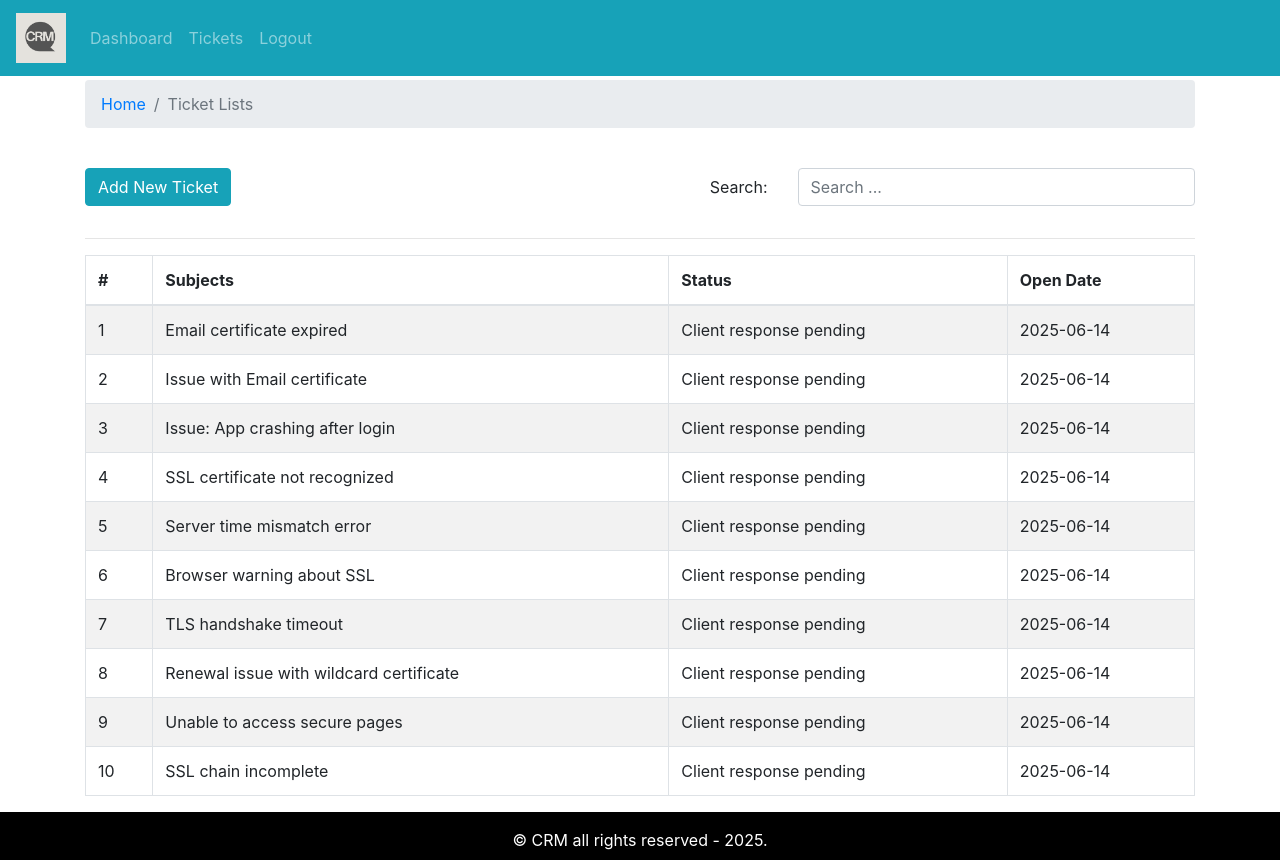
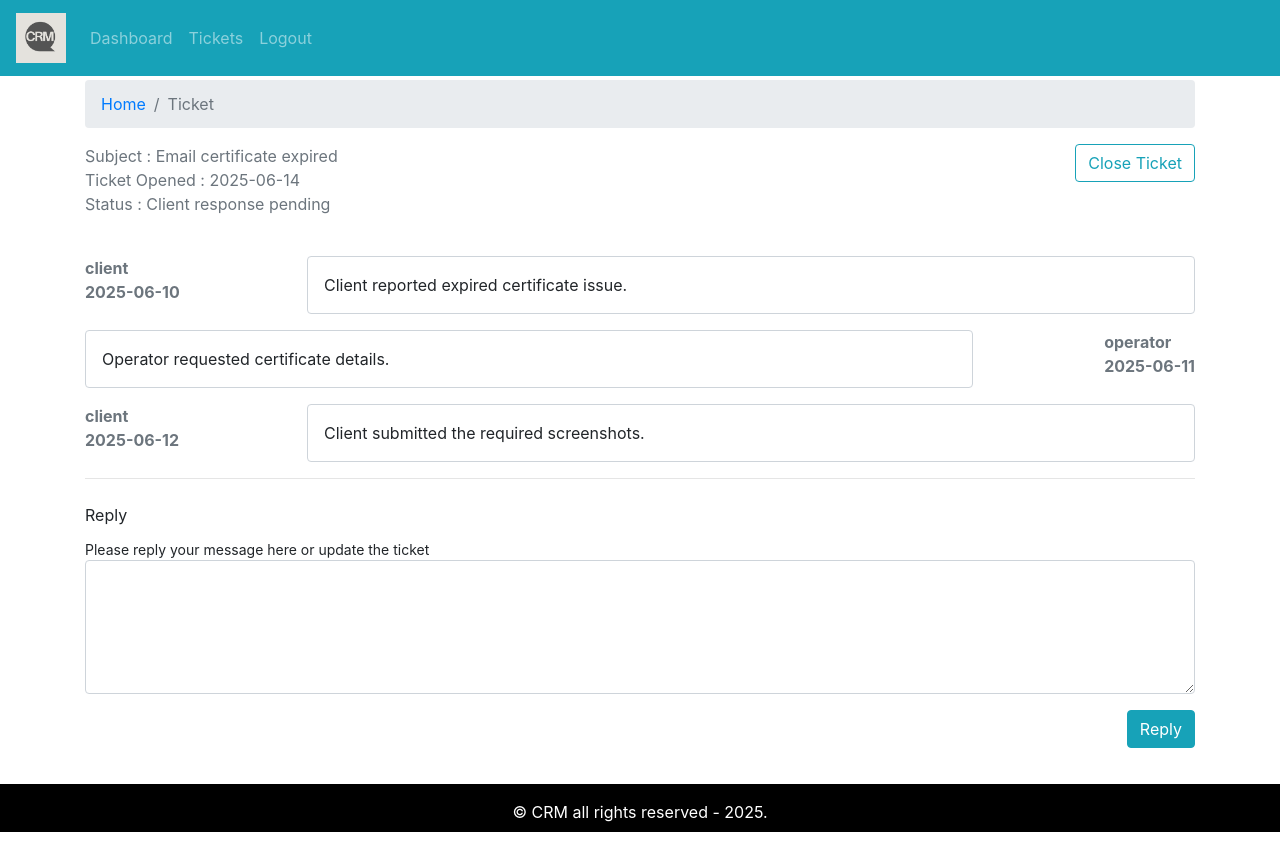
Before and after one commit to AniketKu23/crm-frontend, a React (Create React App) app: page / in a window 1280 px wide. After the commit the page ends 832 px from the top, so only its background shows below. Built offline with nearby package versions, Linux system fonts and the light colour scheme.

Commit message:
ticketPage and Update TicketPage added

```diff
--- a/src/App.js
+++ b/src/App.js
@@ -5,6 +5,7 @@
 import { Dashboard } from './pages/dashboard/DashboardPage';
 import { AddTicket } from './pages/new-ticket/AddTicketPage';
 import { TicketListsPage } from './pages/ticket-list/TicketListsPage';
+import { Ticket } from './pages/ticket/TicketPage';
 
 
 function App() {
@@ -13,7 +14,9 @@
       <DefaultLayout>
         {/* <Dashboard /> */}
         {/* <AddTicket /> */}
-        <TicketListsPage />
+        {/* <TicketListsPage /> */}
+        <Ticket />
+
 
       </DefaultLayout>
     </div>
--- /dev/null
+++ b/src/components/message-history/MessageHistory.css
@@ -0,0 +1,19 @@
+.message-history{
+    display: flex;
+    flex-direction: row;
+    justify-content: space-between;
+
+}
+
+.message-history:nth-child(even){
+    display: flex;
+    flex-direction: row-reverse;
+    justify-content: space-between;
+}
+
+.message{
+    padding: 1rem;
+    width:  80%;
+    border: 1px solid #ced4da;
+    border-radius :0.25rem;
+}
--- /dev/null
+++ b/src/components/message-history/MessageHistoryComp.js
@@ -0,0 +1,21 @@
+import React from 'react'
+import PropTypes from 'prop-types'
+import './MessageHistory.css'
+
+export const MessageHistory = ({msg}) => {
+    if(!msg) return null
+  return msg.map((row,i) =>
+    <div key={i} className='message-history mt-3'>
+    <div className='send font-weight-bold text-secondary'>
+            <div className='sender'>{row.messageBy}</div>
+            <div className='date'>{row.date}</div>
+        </div>
+        <div className='message'>{row.message}</div>
+    </div>)
+
+
+}
+
+MessageHistory.propTypes = {
+    msg : PropTypes.array.isRequired
+}
--- /dev/null
+++ b/src/components/update-ticket/UpdateTicketComp.js
@@ -0,0 +1,29 @@
+import { Form, Button } from "react-bootstrap";
+import React from 'react'
+import PropTypes from "prop-types";
+import { propTypes } from "react-bootstrap/esm/Image";
+
+export const UpdateTicket = ({msg, handleOnChange, handleOnSubmit}) => {
+  return (
+    <Form onSubmit={handleOnSubmit}>
+        <Form.Label>Reply</Form.Label>
+        <Form.Text>Please reply your message here or update the ticket</Form.Text>
+        <Form.Control
+
+        as="textarea"
+        onChange={handleOnChange}
+        rows="5"
+        name="detail"
+        />
+        <div className="text-right mt-3 mb-3">
+            <Button variant="info" type="submit" >Reply</Button>
+        </div>
+    </Form>
+  )
+}
+
+UpdateTicket.propTypes = {
+    handleOnChange: PropTypes.func.isRequired,
+    handleOnSubmit: PropTypes.func.isRequired,
+    msg : PropTypes.string.isRequired,
+}
--- /dev/null
+++ b/src/pages/ticket/TicketPage.js
@@ -0,0 +1,55 @@
+import React, { useEffect, useState } from 'react'
+import { Container, Row, Col, Button } from 'react-bootstrap'
+import { PageBreadcrumb } from '../../components/breadcrumb/BreadcrumbComp'
+import tickets from '../../assets/data/dummy-tickets.json'
+import { MessageHistory } from '../../components/message-history/MessageHistoryComp'
+import { UpdateTicket } from '../../components/update-ticket/UpdateTicketComp'
+
+const ticket = tickets[0]
+
+export const Ticket = () => {
+
+    const [message, setMessage] = useState("")
+
+    useEffect(() => {},[message])
+    const handleOnChange = e => {
+        setMessage(e.target.value)
+    }
+    const handleOnSubmit =()=> {
+        alert('Form Submitted!')
+    }
+
+  return (
+    <div>
+        <Container>
+            <Row>
+                <Col>
+                    <PageBreadcrumb page ="Ticket" />
+                </Col>
+            </Row>
+            <Row>
+                <Col className='text-weight-bolder text-secondary'>
+                    <div className='subject'>Subject : {ticket.subject}</div>
+                    <div className='date'>Ticket Opened : {ticket.addedAt}</div>
+                    <div className='status'>Status : {ticket.status}</div>
+                </Col>
+                <Col className='text-right'>
+                    <Button variant='outline-info'>Close Ticket</Button>
+                </Col>
+            </Row>
+            <Row className='mt-4'>
+                <Col>
+                    <MessageHistory msg={ticket.history} />
+                </Col>
+            </Row>
+            <hr />
+
+            <Row className='mt-4'>
+                <Col>
+                    <UpdateTicket msg={message} handleOnChange={handleOnChange} handleOnSubmit = {handleOnSubmit}/>
+                </Col>
+            </Row>
+        </Container>
+    </div>
+  )
+}
```
